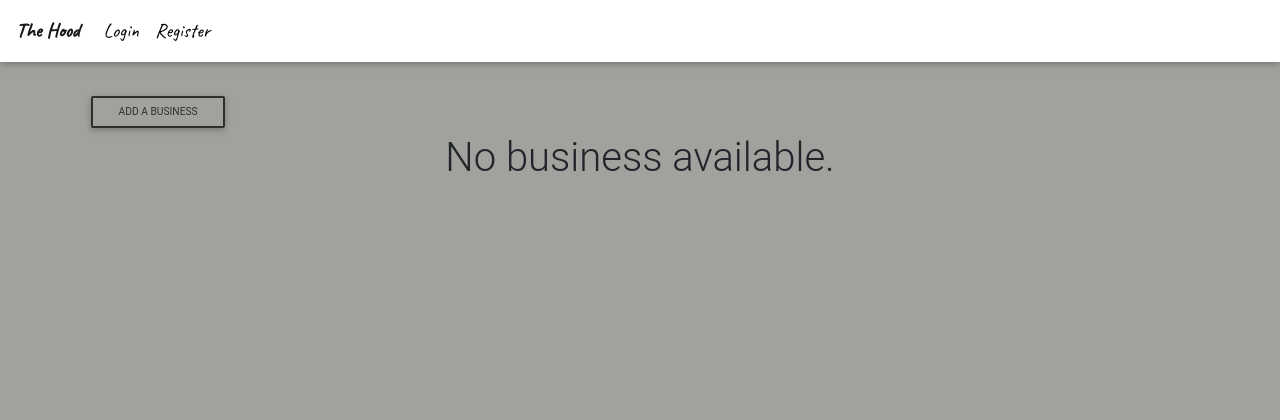
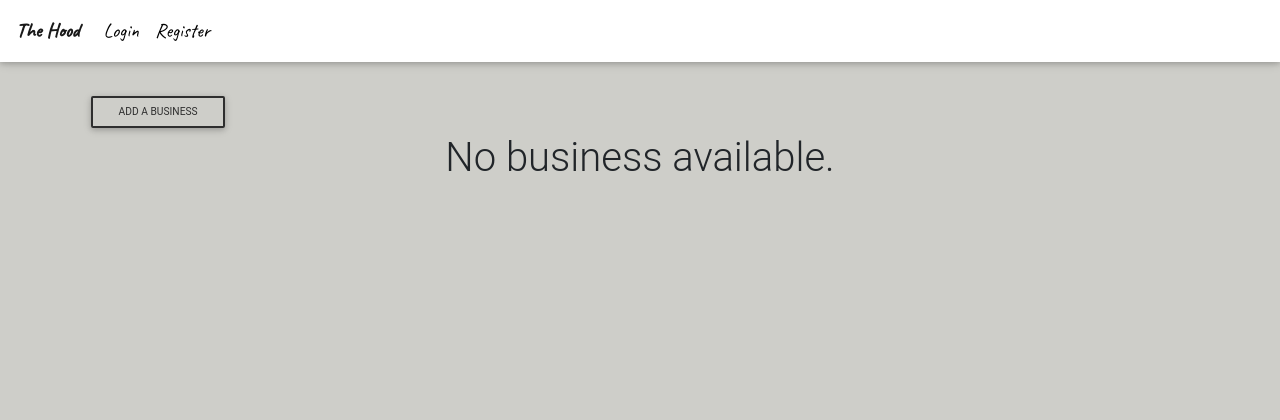
Before and after one commit to Jay-68/neighbourhood, a Django app: template neighbourhood/templates/business.html in a window 1280 px wide. Shown: the top 420 px of the page. Run offline with Django 3.2, Linux system fonts and the light colour scheme; the template is opened without the code that fills it, so the values that code supplies are empty; some libraries are stand-ins or nearby versions; some web fonts are replaced.

Commit message:
add stylings to the main landing page of the application

```diff
--- a/neighbourhood/static/css/main.css
+++ b/neighbourhood/static/css/main.css
@@ -1,5 +1,5 @@
 .main {
-  background-color: #a1a19d;
+  background-color: #cecec9;
 }
 
 nav {
```
